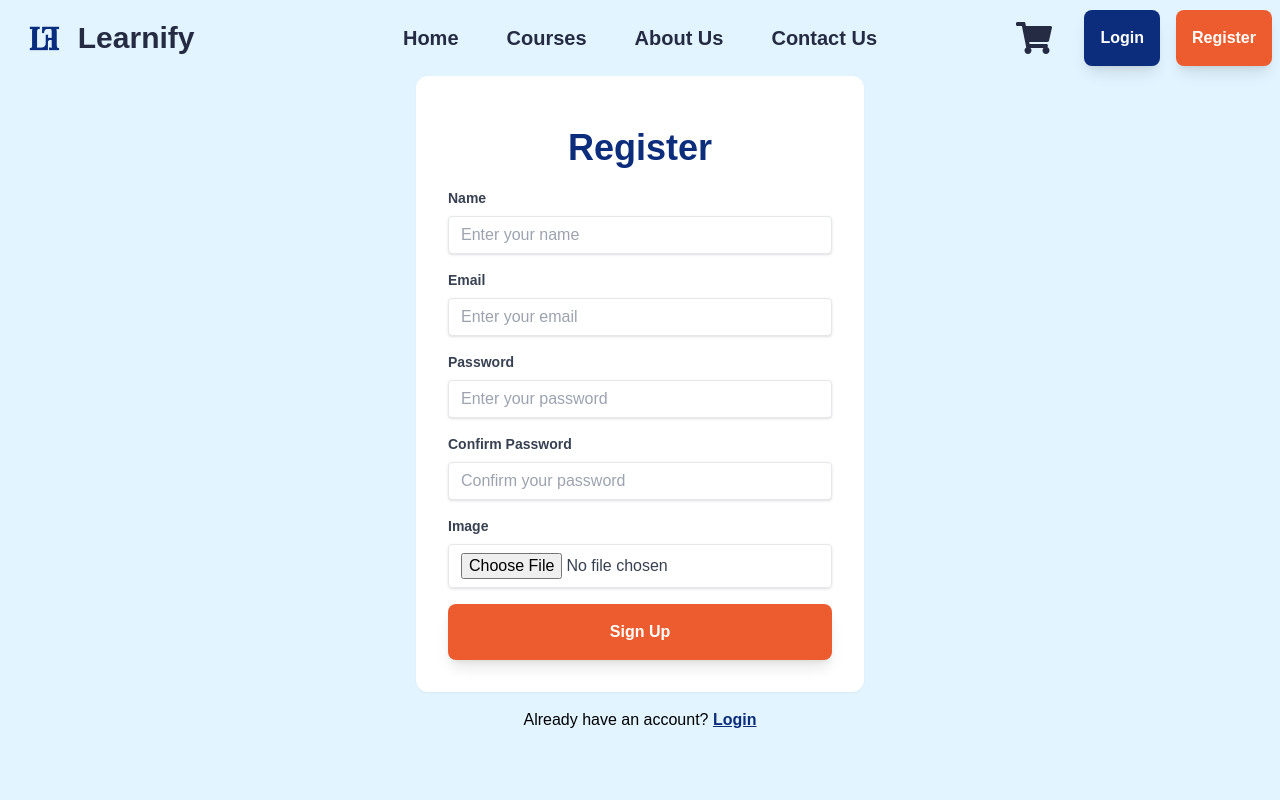
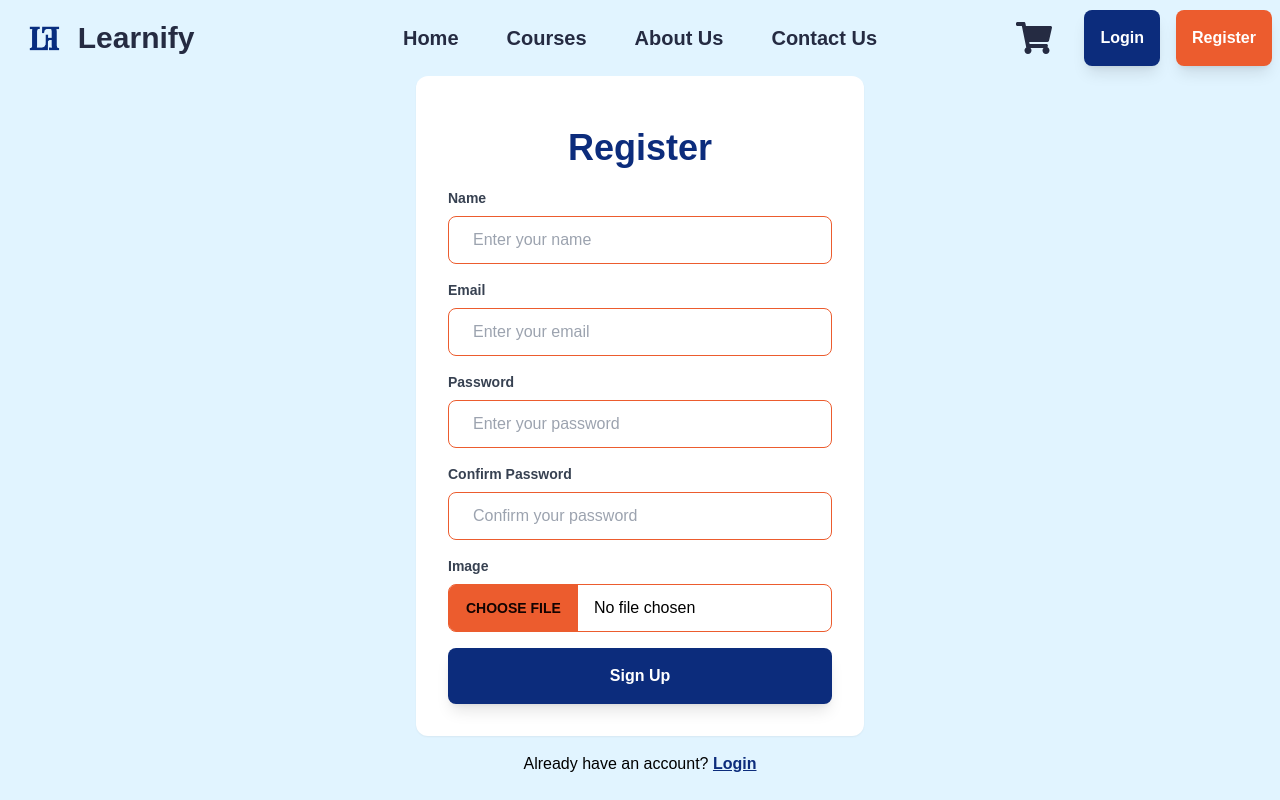
Before and after one commit to farahassaf-25/learnify, a React (Vite) app in the folder frontend/: page /register in a window 1280 px wide. Built offline with nearby package versions, Linux system fonts and the light colour scheme.

Commit message:
update form inputs style

```diff
--- /dev/null
+++ b/frontend/src/Components/FileInput.jsx
@@ -0,0 +1,12 @@
+import React from 'react';
+
+const FileInput = () => {
+  return (
+    <input
+      type="file"
+      className="file-input file-input-bordered file-input-secondary w-full"
+    />
+  );
+}
+
+export default FileInput;
--- a/frontend/src/Components/Form.jsx
+++ b/frontend/src/Components/Form.jsx
@@ -2,26 +2,55 @@ import React from 'react';
 import Button from './Button';
 import MiddleText from './MiddleText';
 import Loader from './Loader';
+import TextInput from './TextInput';
+import FileInput from './FileInput';
+import { FaPen } from 'react-icons/fa';
 
-const Form = ({ title, fields, onSubmit, submitLabel, isLoading }) => {
+const Form = ({ title, fields, onSubmit, submitLabel, isLoading, imagePreview, handleImageChange }) => {
   return (
     <form onSubmit={onSubmit} className="bg-white p-8 rounded-xl shadow-sm w-full max-w-md">
       <MiddleText text={title} />
+
+      {/* Image Display */}
+      {imagePreview && handleImageChange && (
+        <div className="flex justify-center items-center mb-6">
+          <div className="relative">
+            <img
+              src={imagePreview}
+              alt="Image"
+              className="w-48 h-48 rounded-full border-2 border-primary mb-4"
+            />
+            {/* File Input */}
+            <FileInput onChange={handleImageChange} />
+            <label
+              htmlFor="image"
+              className="absolute bottom-0 right-0 bg-gray-800 text-white p-2 rounded-full cursor-pointer"
+            >
+              <FaPen />
+            </label>
+          </div>
+        </div>
+      )}
+
+      {/* Input Fields */}
       {fields.map(field => (
         <div key={field.id} className="mb-4">
           <label htmlFor={field.id} className="block text-gray-700 text-sm font-bold mb-2">
             {field.label}
           </label>
-          <input
-            {...field}
-            className="shadow appearance-none border rounded w-full py-2 px-3 text-gray-700 leading-tight focus:outline-none focus:shadow-outline"
-          />
+          {field.type === 'file' ? (
+            <FileInput />
+          ) : (
+            <TextInput {...field} />
+          )}
           {field.extra}
         </div>
       ))}
+
       <Button
         type="submit"
-       color='secondary' className='w-full'
+        color='primary'
+        className='w-full'
         disabled={isLoading}
       >
         {isLoading ? <Loader /> : submitLabel}
--- /dev/null
+++ b/frontend/src/Components/TextInput.jsx
@@ -0,0 +1,17 @@
+import React from 'react';
+
+const TextInput = ({ placeholder, type, value, onChange }) => {
+  return (
+    <label className="input input-bordered border-secondary flex items-center gap-2">
+      <input
+        type={type}
+        className="grow p-2 focus:border-secondary"
+        placeholder={placeholder}
+        value={value}
+        onChange={onChange}
+      />
+    </label>
+  );
+};
+
+export default TextInput;
```
